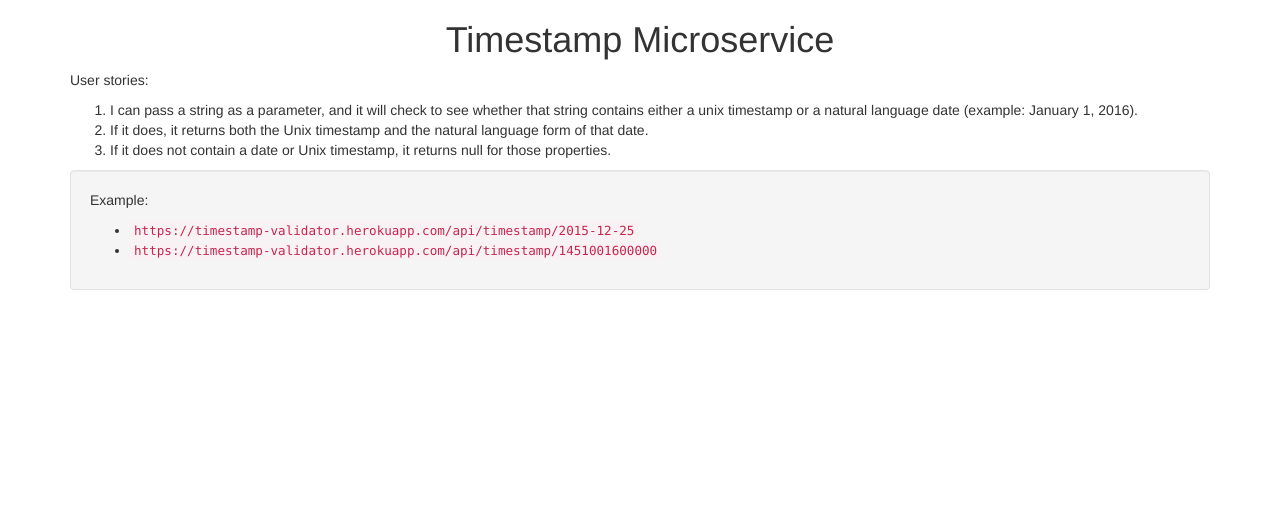
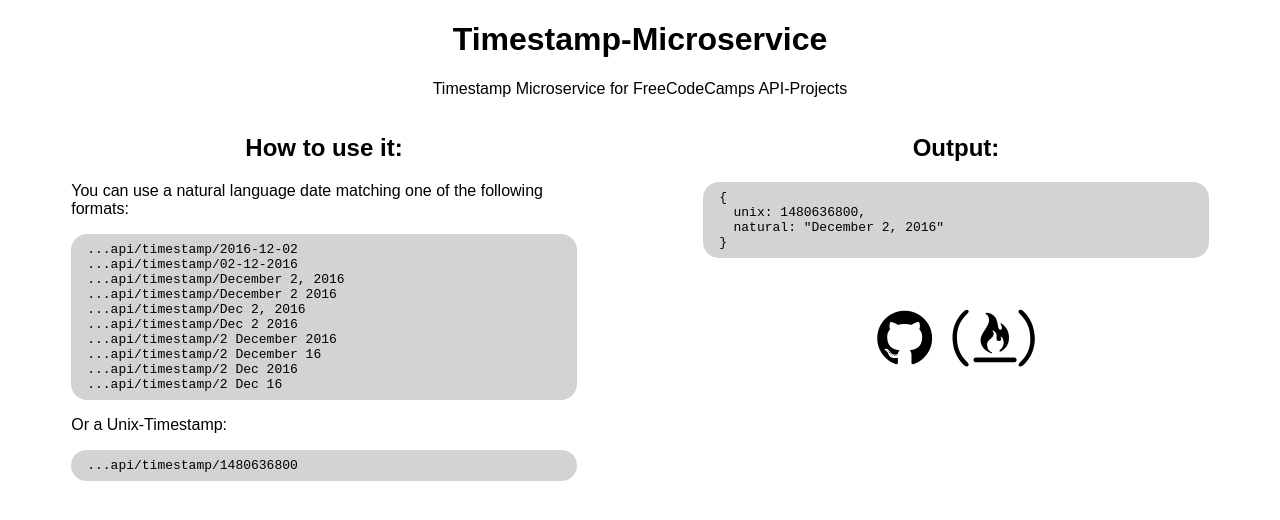
Before and after one commit to naimur978/Timestamp-MicroService-Nodejs, a website: page views/index.html in a window 1280 px wide. Drawn offline with nearby package versions, Linux system fonts and the light colour scheme.

Commit message:
columns for input and output

```diff
--- a/views/index.html
+++ b/views/index.html
@@ -1,27 +1,53 @@
-<!doctype html>
+<!DOCTYPE html>
 <html lang="en">
+
 <head>
-    <meta charset="UTF-8">
+    <meta charset="utf-8">
     <meta name="viewport" content="width=device-width, initial-scale=1">
     <title>Timestamp Microservice</title>
-    <link rel="stylesheet" href="https://maxcdn.bootstrapcdn.com/bootstrap/3.3.7/css/bootstrap.min.css" type="text/css" />
+    <link type="text/css" rel="stylesheet" href="./stylesheet.css" />
+    <link rel="stylesheet" href="https://cdnjs.cloudflare.com/ajax/libs/font-awesome/4.7.0/css/font-awesome.css" />
 </head>
+
 <body>
-    <div class="container">
-        <h1 class='text-center'>Timestamp Microservice</h1>
-        <p>User stories:</p>
-        <ol>
-            <li>I can pass a string as a parameter, and it will check to see whether that string contains either a unix timestamp or a natural language date (example: January 1, 2016).</li>
-            <li>If it does, it returns both the Unix timestamp and the natural language form of that date.</li>
-            <li>If it does not contain a date or Unix timestamp, it returns null for those properties.</li>
-        </ol>
-        <div class="well">
-            <p>Example:</p>
-            <ul>
-                <li><a href="api/timestamp/2015-12-25"><code>https://timestamp-validator.herokuapp.com/api/timestamp/2015-12-25</code></a></li>
-                <li><a href="api/timestamp/1451001600000"><code>https://timestamp-validator.herokuapp.com/api/timestamp/1451001600000</code></a></li>
-            </ul>
-        </div>
+    <div id="header">
+        <h1>Timestamp-Microservice</h1>
+        <p>Timestamp Microservice for <a href="https://www.freecodecamp.com/challenges/timestamp-microservice" target="_blank">FreeCodeCamps API-Projects</a>
+        </p>
+    </div>
+    <div id="input">
+        <h2>How to use it:</h2>
+        <p>You can use a natural language date matching one of the following formats:</p>
+        <code>
+          <a href="https://timestamp-validator.herokuapp.com/2016-12-02" target="_blank">...api/timestamp/2016-12-02</a><br>
+          <a href="https://timestamp-validator.herokuapp.com/02-12-2016" target="_blank">...api/timestamp/02-12-2016</a><br>
+          <a href="https://timestamp-validator.herokuapp.com/December 2, 2016" target="_blank">...api/timestamp/December 2, 2016</a><br>
+          <a href="https://timestamp-validator.herokuapp.com/December 2 2016" target="_blank">...api/timestamp/December 2 2016</a><br>
+          <a href="https://timestamp-validator.herokuapp.com/Dec 2, 2016" target="_blank">...api/timestamp/Dec 2, 2016</a><br>
+          <a href="https://timestamp-validator.herokuapp.com/Dec 2 2016" target="_blank">...api/timestamp/Dec 2 2016</a><br>
+          <a href="https://timestamp-validator.herokuapp.com/2 December 2016" target="_blank">...api/timestamp/2 December 2016</a><br>
+          <a href="https://timestamp-validator.herokuapp.com/2 December 16" target="_blank">...api/timestamp/2 December 16</a><br>
+          <a href="https://timestamp-validator.herokuapp.com/2 Dec 2016" target="_blank">...api/timestamp/2 Dec 2016</a><br>
+          <a href="https://timestamp-validator.herokuapp.com/2 Dec 16" target="_blank">...api/timestamp/2 Dec 16</a><br>
+        </code>
+        <p>Or a Unix-Timestamp:</p>
+        <code>
+          <a href="https://timestamp-validator.herokuapp.com/1480636800" target="_blank">...api/timestamp/1480636800</a>
+        </code>
+    </div>
+    <div id="output">
+        <h2>Output:</h2>
+        <code>
+          {<br>
+          &ensp; unix: 1480636800,<br>
+          &ensp; natural: "December 2, 2016"<br>
+          }
+        </code>
+        <p id="links">
+            <a href="https://github.com/SehrOne/Timestamp-Microservice" target="_blank"><i class="fa fa-github fa-4x" aria-hidden="true"></i></a>
+            <a href="https://www.freecodecamp.com/sehrone" target="_blank"><i class="fa fa-free-code-camp fa-4x" aria-hidden="true"></i></a>
+        </p>
     </div>
 </body>
+
 </html>
--- /dev/null
+++ b/views/stylesheet.css
@@ -0,0 +1,37 @@
+* {
+    font-family: sans-serif;
+}
+#header,
+h2 {
+    text-align: center;
+}
+#input,
+#output {
+    width: 40%;
+    display: inline-block;
+    margin: 0 5%;
+}
+#output {
+    float: right;
+}
+code {
+    display: block;
+    border-radius: 1rem;
+    padding: 0.5rem 1rem;
+    font-family: monospace;
+    background-color: lightgrey;
+}
+a {
+    font-family: inherit;
+    color: inherit;
+    text-decoration: none;
+}
+a:hover {
+    text-decoration: underline;
+}
+#links {
+    text-align: center;
+}
+i {
+    padding: 2rem 0.5rem;
+}
```
